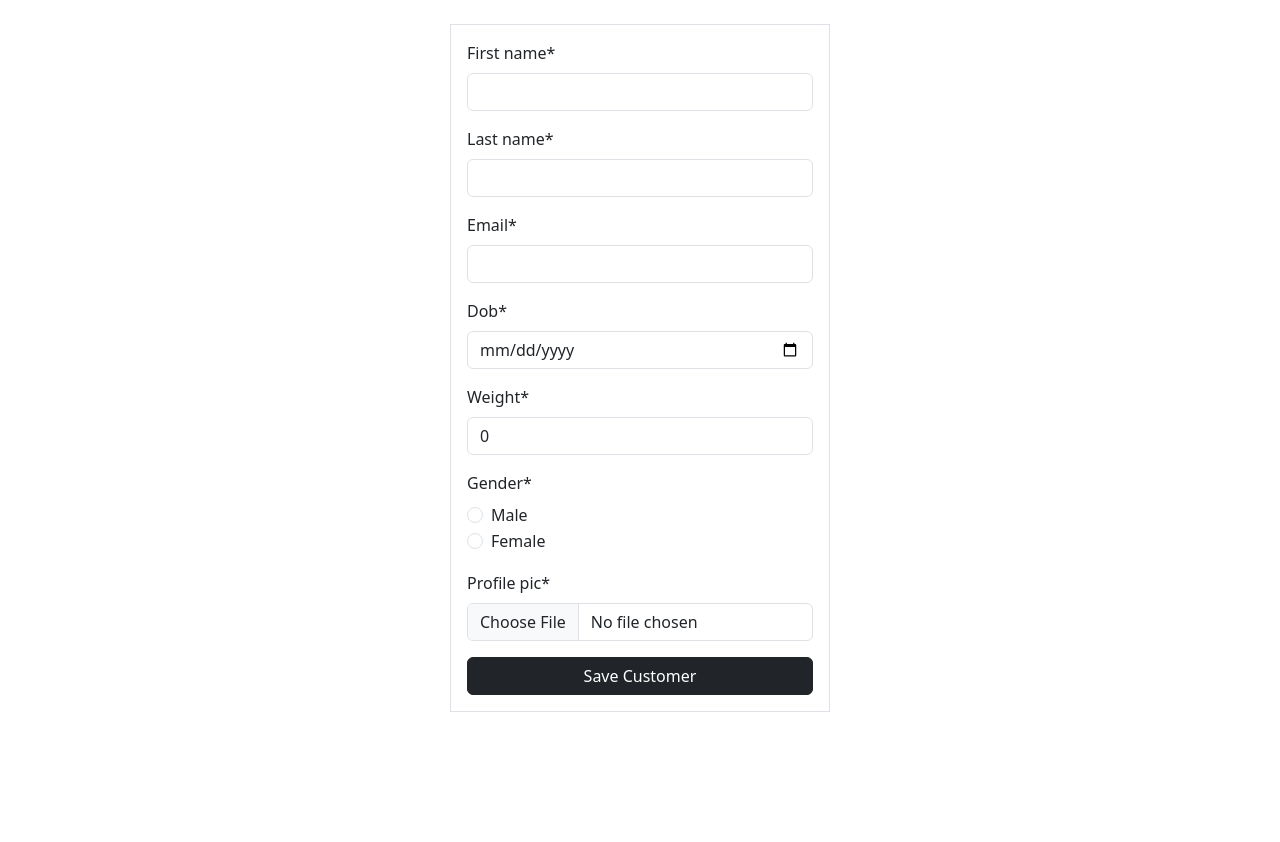
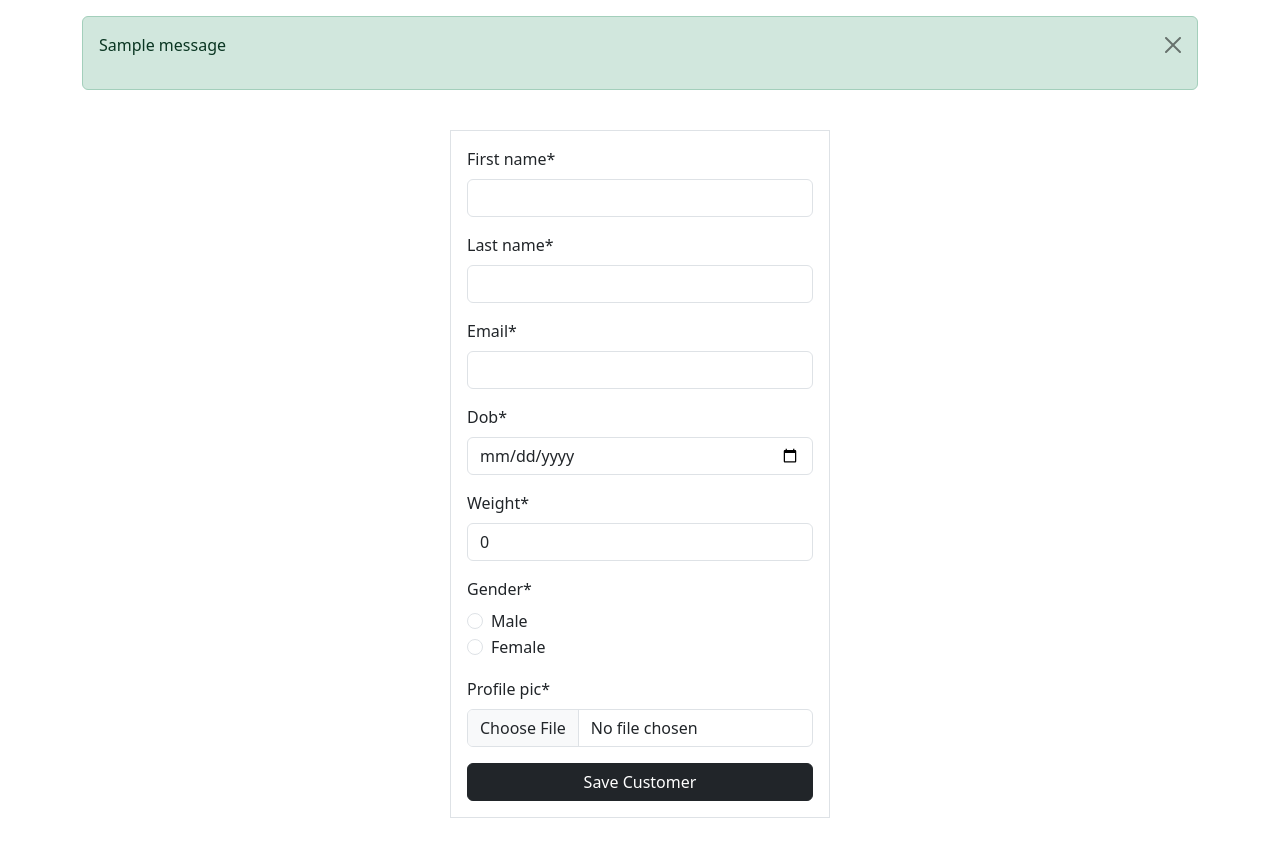
Before and after one commit to erickgathinji/django-database, a Django app: page /add/customer in a window 1280 px wide. Shown: the part 56-898 px from the top of the page. Before the commit the page ends 768 px from the top, so only its background shows below. Run offline with Django 5.2, Linux system fonts and the light colour scheme; one stand-in notice (Sample message) is shown; some libraries are stand-ins or nearby versions.

Commit message:
flash messages

```diff
--- a/sacco/views.py
+++ b/sacco/views.py
@@ -1,3 +1,4 @@
+from django.contrib import messages
 from django.core.paginator import Paginator, PageNotAnInteger, EmptyPage
 from django.db.models import Q, Sum
 from django.http import HttpResponse
@@ -51,6 +52,7 @@ def customers(request):
 def delete_customer(request, customer_id):
     customer = Customer.objects.get(id=customer_id)  # select * from customers where id = ?
     customer.delete()  # delete from customers where id = ?
+    messages.info(request, f"Customer {customer.first_name} was deleted!")
     return redirect('customers')  # this redirect needs the exact name in urls page. ie name=customers
 
 
@@ -66,6 +68,7 @@ def add_customer(request):
         form = CustomerForm(request.POST, request.FILES)
         if form.is_valid():
             form.save()
+            messages.success(request, f"Customer {form.cleaned_data['first_name']} was added!" )
             return redirect('customers')
     else:
         form = CustomerForm()
@@ -78,6 +81,7 @@ def update_customer(request, customer_id):
         form = CustomerForm(request.POST, request.FILES, instance=customer)
         if form.is_valid():
             form.save()
+            messages.success(request, f"Customer {form.cleaned_data['first_name']} was updated!" )
             return redirect('customers')
     else:
         form = CustomerForm(instance=customer)
@@ -110,6 +114,7 @@ def deposit(request, customer_id):
             amount = form.cleaned_data['amount']
             depo = Deposit(amount=amount, status=True, customer=customer)
             depo.save()
+            messages.success(request, 'Your deposit has been successfully saved!')
             return redirect('customers')
     else:
         form = DepositForm()
--- a/templates/master.html
+++ b/templates/master.html
@@ -13,7 +13,7 @@
     <script src="https://cdn.jsdelivr.net/npm/bootstrap@5.3.3/dist/js/bootstrap.bundle.min.js"></script>
 
     <style>
-        legend{
+        legend {
             font-size: 1rem;
         }
     </style>
@@ -54,6 +54,18 @@
     </div>
 </nav>
 
+{#Set up Flashing Messages#}
+<div class="container">
+
+    {% for message in messages %}
+    <div class="alert {{ message.tags }} alert-dismissible fade show mt-3" role="alert">
+        <p>{{ message }}</p>
+        <button type="button" class="btn-close" data-bs-dismiss="alert" aria-label="Close"></button>
+    </div>
+    {% endfor %}
+
+</div>
+
 {% block content %}
 
 
```
Also changed, not shown: project_database/settings.py (+9 -8 lines), db.sqlite3.
